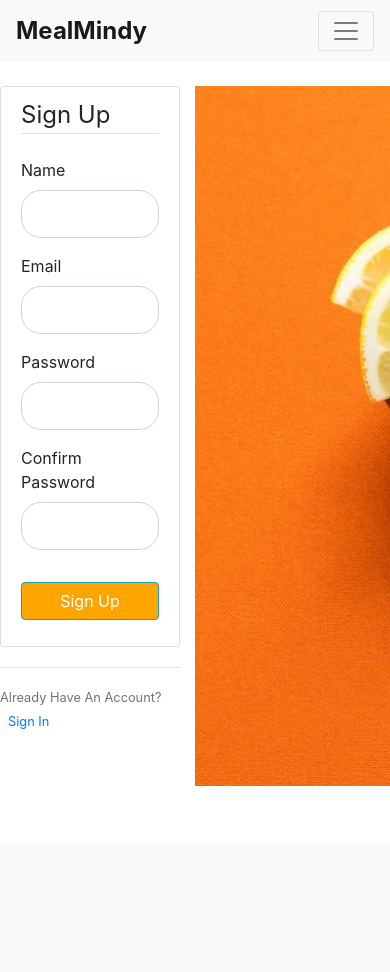
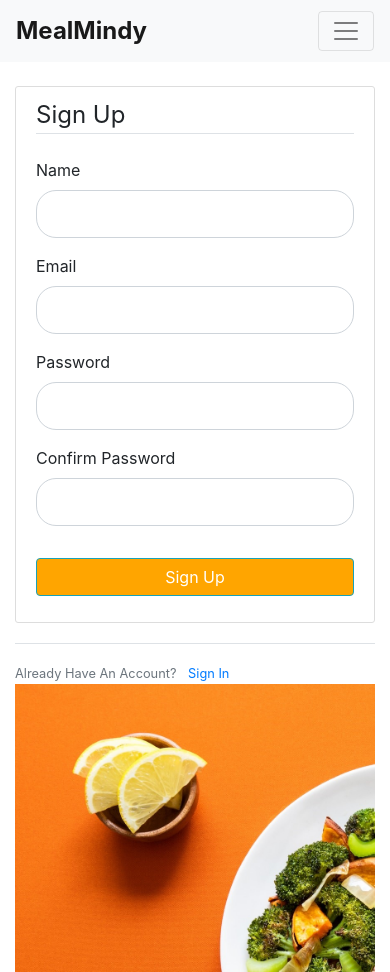
Before and after one commit to minerva-university/diet-management, a Flask app: page /register in a window 390 px wide; the page is wider, and only the part inside the window is pictured. Before the commit the page ends 786 px from the top of that part, so only its background shows below. Run offline with Flask 2, Linux system fonts and the light colour scheme; some libraries are stand-ins or nearby versions.

Commit message:
Fix responsive view on mobile

```diff
--- a/web/static/login.css
+++ b/web/static/login.css
@@ -1,17 +1,4 @@
 
-
-*{
-  background-color: white;
-}
-  /* Create two equal columns that floats next to each other */
-  .column1 {
-    float: left;
-    width: 50%;
-    height:100%;
-    margin: 0;
-    padding: 0;
-    float: left;
-    }
 
   /* Clear floats after the columns */
   .row:after {
@@ -43,9 +30,11 @@
   width: 100%;
   background-color:orange;
 }
-.responsive{
-  width: 850px;
-  height: 700px;
+.img-login {
+  width: auto;
+  height: 100%;
+  max-width: 100%;
+  object-fit: cover;
 }
 
 .logo {
--- a/web/templates/index.html
+++ b/web/templates/index.html
@@ -30,7 +30,7 @@
   </div>
 
   {% if current_user.is_authenticated %}
-  <div class="row">
+  <div class="row no-margin">
     <div class="col-md-4">
       <div class="card">
         <img
--- a/web/templates/layout.html
+++ b/web/templates/layout.html
@@ -5,8 +5,11 @@
     <meta charset="utf-8" />
     <meta
       name="viewport"
-      content="width=device-width, initial-scale=1, shrink-to-fit=no"
+      content="width=device-width, initial-scale=1.0, shrink-to-fit=no"
     />
+
+    <meta name="viewport" content="viewport-fit=cover, width=device-width, initial-scale=1.0, minimum-scale=1.0, maximum-scale=1.0, user-scalable=no" />
+
     <!-- Bootstrap CSS -->
     <link
       rel="stylesheet"
@@ -95,15 +98,11 @@
     </nav>
 
     <main role="main" class="container mt-4">
-      <div class="row">
-        <div class="col-md-8">
-          {% with messages = get_flashed_messages(with_categories=true) %} {% if
-          messages %} {% for category, message in messages %}
-          <div class="alert alert-{{ category }}">{{ message }}</div>
-          {% endfor %} {% endif %} {% endwith %} {% block content %}{% endblock
-          %}
-        </div>
-      </div>
+      {% with messages = get_flashed_messages(with_categories=true) %} {% if
+      messages %} {% for category, message in messages %}
+      <div class="alert alert-{{ category }}">{{ message }}</div>
+      {% endfor %} {% endif %} {% endwith %} {% block content %}{% endblock
+      %}
     </main>
     <!-- Optional JavaScript -->
     <!-- jQuery first, then Popper.js, then Bootstrap JS -->
--- a/web/templates/login.html
+++ b/web/templates/login.html
@@ -4,7 +4,7 @@
 {% block content %}
 <link rel="stylesheet" href="{{url_for('static', filename='login.css')}}">
 <div class="row">
-    <div class="column1" id="right_col">
+    <div class="col-md-4">
         <div class="content-section">
             <img src="{{url_for('static',filename='images/logo.svg')}}" alt="logo" height="200px" class="logo">
             <h3 class="app_name" style="font-weight: bolder;">MealMindy</h3>
@@ -55,8 +55,8 @@
             </small>
         </div>
     </div>
-<div class="column1" id="left_col">
-    <img src="{{url_for('static', filename='images/cornerpic1.jpg')}}" alt="a plate of food" class="responsive">
+    <div class="col-md-8">
+        <img src="{{url_for('static', filename='images/cornerpic1.jpg')}}" alt="a plate of food" class="img-login">
     </div>
 </div>
 {% endblock content %}
--- a/web/templates/register.html
+++ b/web/templates/register.html
@@ -2,7 +2,7 @@
 {% block content %}
 <link rel="stylesheet" href="{{url_for('static', filename='login.css')}}">
 <div class="row">
-    <div class="column1" id="right_col">
+    <div class="col-md-4">
         <div class="content-section">
             <form method="POST" action="">
                 {{ form.hidden_tag() }}
@@ -73,8 +73,8 @@
             </small>
         </div>
     </div>
-<div class="column1" id="left_col">
-    <img src="{{url_for('static', filename='images/cornerpic.jpg')}}" alt="a plate of food" class="responsive">
+    <div class="col-md-8">
+        <img src="{{url_for('static', filename='images/cornerpic.jpg')}}" alt="a plate of food" class="img-login">
     </div>
 </div>
 {% endblock content %}
```
Also changed, not shown: web/static/index.css (+11 -13 lines). Lines whose indentation alone changed are shown as unchanged.
